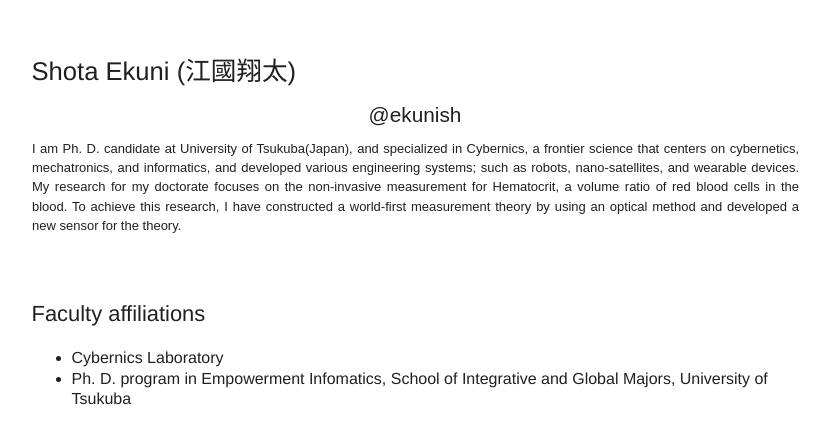
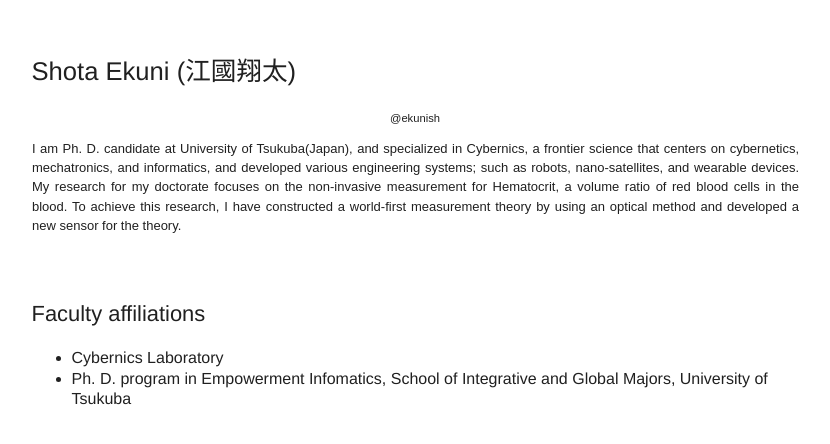
Before and after one commit to ekunish/ekunish.github.io, a plain HTML site: page index.html in a window 1280 px wide. Shown: the whole page, without its empty margins (225-1055 px from the left). Drawn offline with nearby package versions, Linux system fonts and the light colour scheme.

Commit message:
modified index.html

```diff
--- a/index.html
+++ b/index.html
@@ -19,7 +19,7 @@
 
 	<body link="#202020" alink="#202020" vlink="#202020">
     <h1>Shota Ekuni (江國翔太)</h1>
-    @ekunish
+    <small>@ekunish</small>
     <p>
     I am Ph. D. candidate at University of Tsukuba(Japan), and specialized in Cybernics, a frontier science that centers on cybernetics, mechatronics, and informatics, and developed various engineering systems; such as robots, nano-satellites, and wearable devices. My research for my doctorate focuses on the non-invasive measurement for Hematocrit, a volume ratio of red blood cells in the blood. To achieve this research, I have constructed a world-first measurement theory by using an optical method and developed a new sensor for the theory.
     </p>
```
